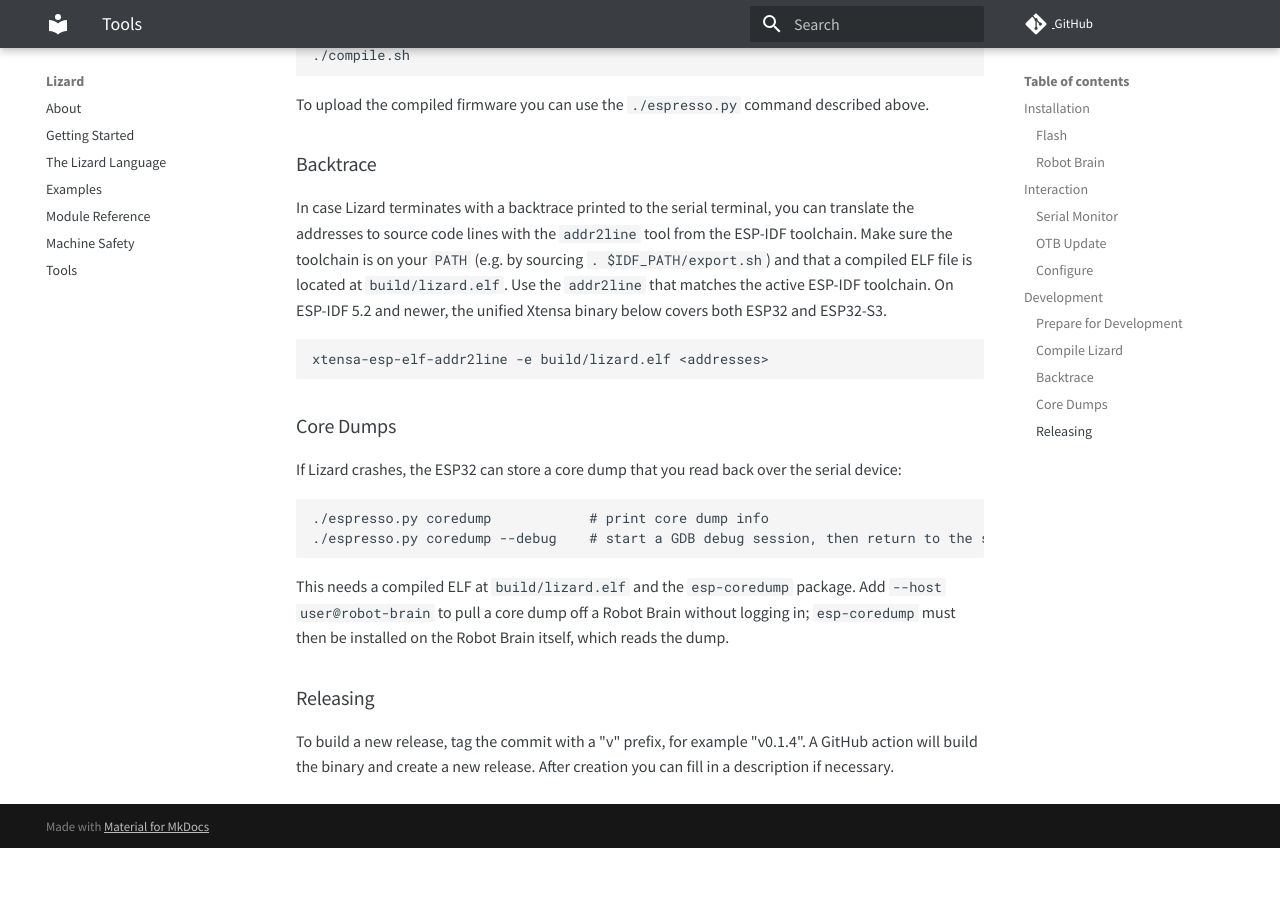
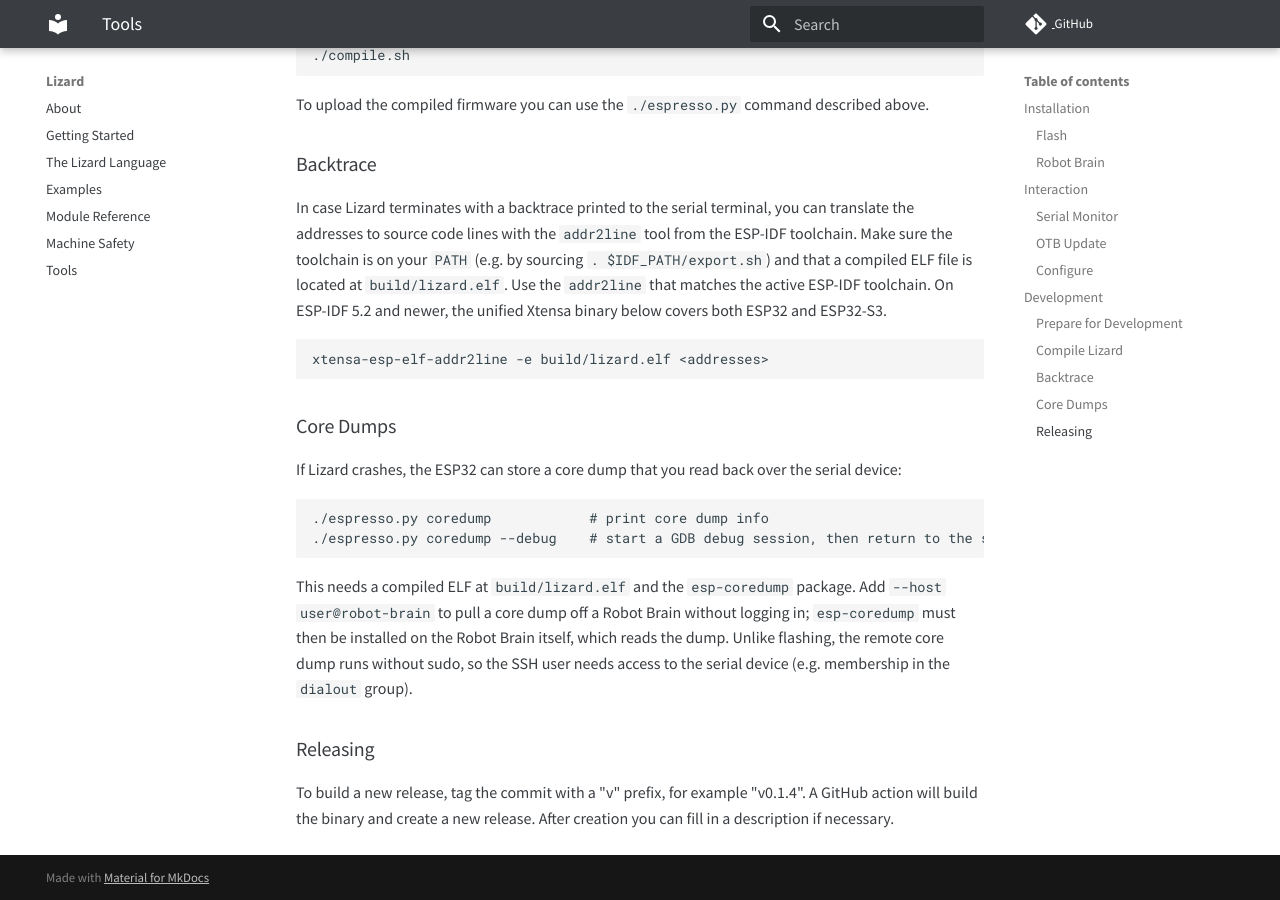
Before and after one commit to zauberzeug/lizard, an MkDocs documentation site: the page built from docs/tools.md, in a window 1280 px wide and 900 px high, scrolled down 4005 px. Built offline with MkDocs 1.6.1 and Material for MkDocs 9.7.7, drawn with Linux system fonts in a browser that asks for light colours; comment, search, counter and statistics services are not loaded; before the commit the page ends 4853 px from its top, so only the background shows below that.

Commit message:
docs: remote coredump needs serial-port access for the SSH user
Remote coredump deliberately runs without sudo (root would not see a pip
--user-installed esp_coredump), so on a Robot Brain whose SSH user is not
in the dialout group it dies with PermissionError on /dev/ttyTHS* — while
flash --host on the same host works because it is wrapped in sudo. State
the prerequisite in the core-dump section next to the esp-coredump note.

Co-Authored-By: Claude Fable 5 <noreply@anthropic.com>

```diff
--- a/docs/tools.md
+++ b/docs/tools.md
@@ -193,6 +193,8 @@ If Lizard crashes, the ESP32 can store a core dump that you read back over the s
 This needs a compiled ELF at `build/lizard.elf` and the `esp-coredump` package.
 Add `--host user@robot-brain` to pull a core dump off a Robot Brain without logging in;
 `esp-coredump` must then be installed on the Robot Brain itself, which reads the dump.
+Unlike flashing, the remote core dump runs without sudo,
+so the SSH user needs access to the serial device (e.g. membership in the `dialout` group).
 
 ### Releasing
 
```
